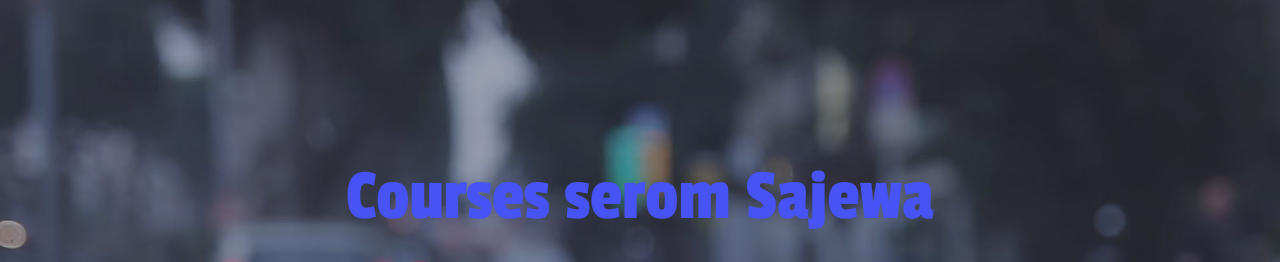
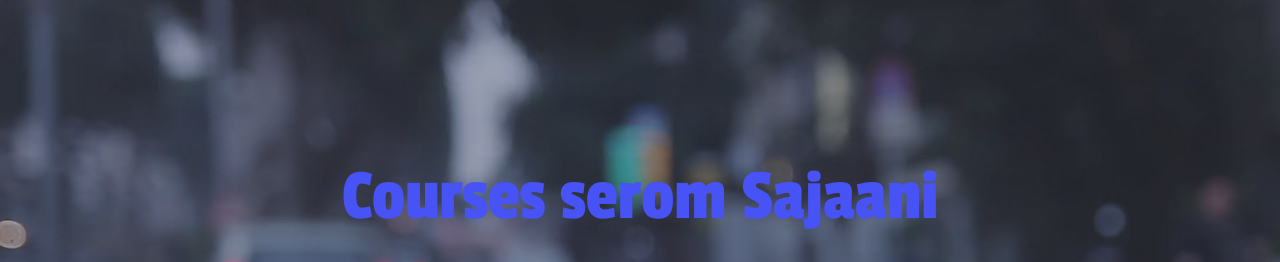
Before and after one commit to SajeewaGarusinghe/sajeewagarusinghe.github.io, a plain HTML site: page index.html in a window 1280 px wide. Shown: the top 262 px of the page. Drawn offline with Linux system fonts and the light colour scheme.

Commit message:
Update index.html
first edit in html

```diff
--- a/index.html
+++ b/index.html
@@ -21,7 +21,7 @@
     <section id="banner" data-video="images/banner">
       <div class="inner">
         <header>
-          <h1>Courses serom Sajewa</h1>
+          <h1>Courses serom Sajaani</h1>
           <p>
             This is smple website created by me<br />
             designed by <a href="https://templated.co/">Templated</a> and
```
